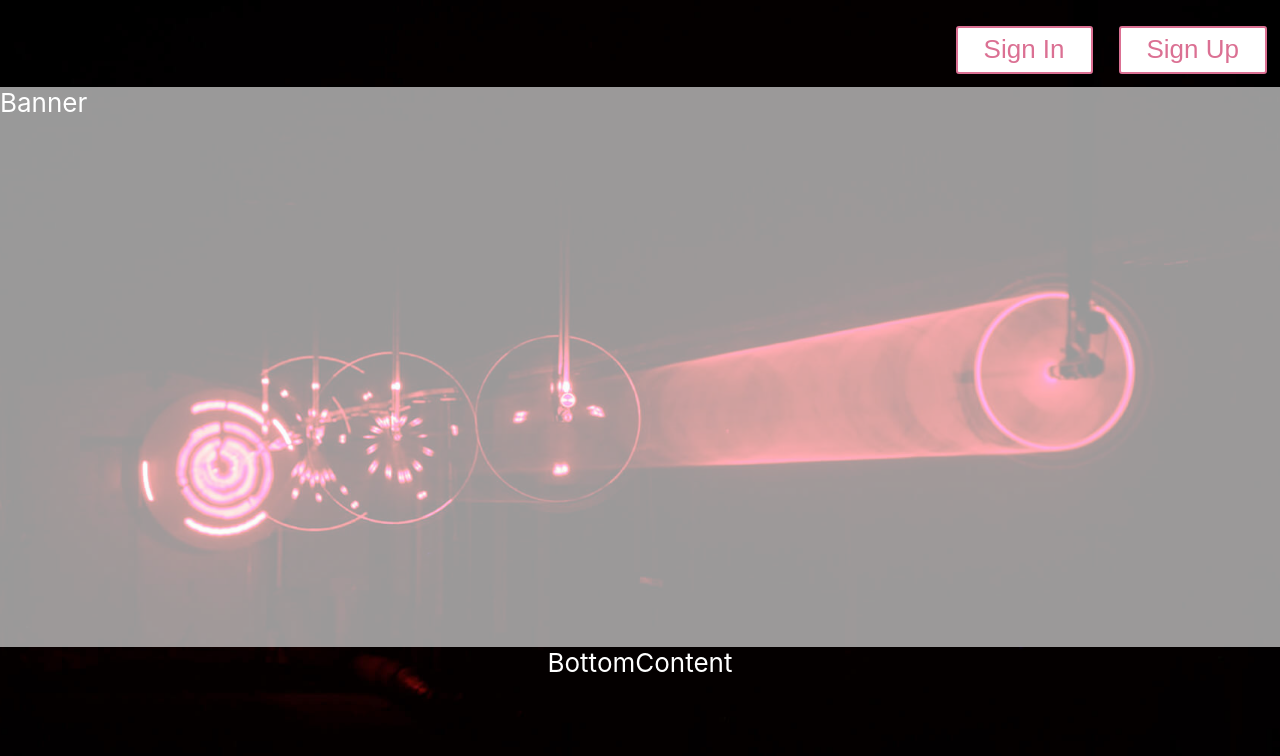
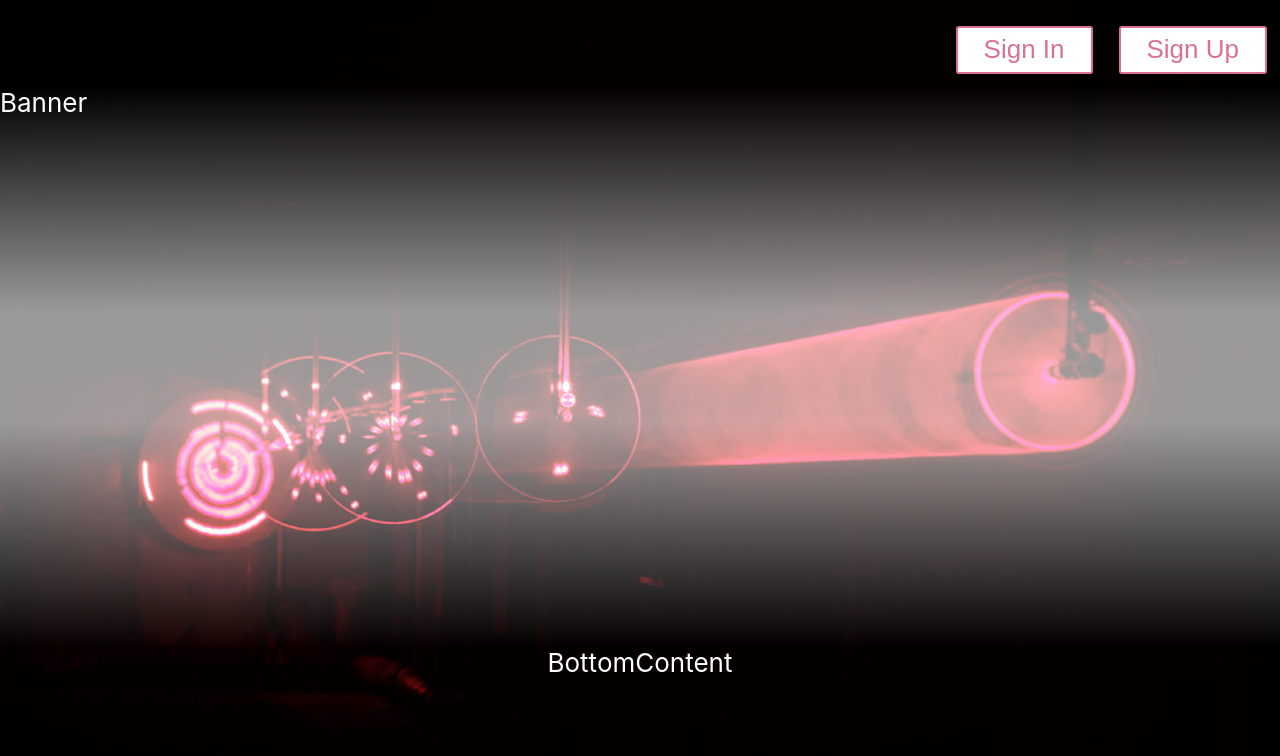
Before and after one commit to BloomTech-Labs/labs-team-home, a React (Create React App) app in the folder frontend/: page / in a window 1280 px wide. Shown: the top 756 px of the page. Built offline with nearby package versions, Linux system fonts and the light colour scheme.

Commit message:
BAnner background gradient added

```diff
--- a/frontend/src/LandingView/styles/LogoBannerStyled.js
+++ b/frontend/src/LandingView/styles/LogoBannerStyled.js
@@ -6,7 +6,16 @@ const LogoBannerStyles = styled.div`
 	flex-flow: row;
 	/* height: 560px; */
 	height: 70vh;
-	background: rgba(255, 255, 255, 0.6);
+	/* background: rgba(255, 255, 255, 0.6); */
+	background: linear-gradient(
+		to bottom,
+		rgba(255, 255, 255, 0) 0%,
+		rgba(255, 255, 255, 0.3) 20%,
+		rgba(255, 255, 255, 0.6) 40%,
+		rgba(255, 255, 255, 0.6) 60%,
+		rgba(255, 255, 255, 0.3) 80%,
+		rgba(255, 255, 255, 0) 100%
+	);
 `;
 
 const BannerStyles = styled.div`
```
